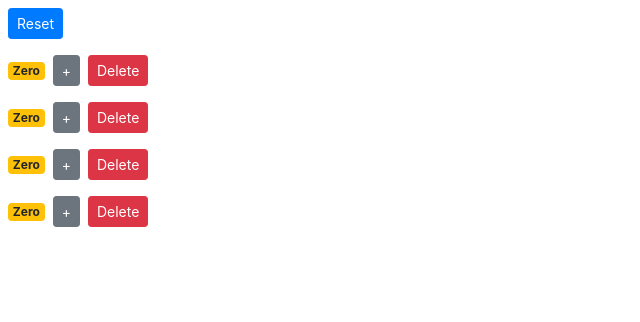
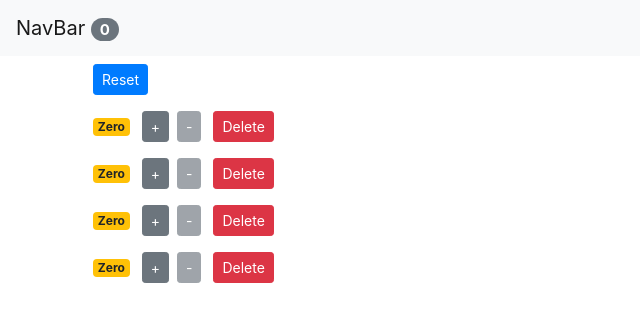
Before and after one commit to SebBird/counterapp, a React (Create React App) app: page / in a window 1280 px wide. Shown: the top 322 px of the page, without its empty margins (0-640 px from the left). Built offline with nearby package versions, Linux system fonts and the light colour scheme.

Commit message:
add nav, add decrement btn, add src of truth

```diff
--- a/src/App.js
+++ b/src/App.js
@@ -1,25 +1,70 @@
-import logo from './logo.svg';
-import './App.css';
+import React, { Component } from "react";
+import NavBar from "./Components/navbar";
+import "./App.css";
+import Counters from "./Components/counters";
 
-function App() {
-  return (
-    <div className="App">
-      <header className="App-header">
-        <img src={logo} className="App-logo" alt="logo" />
-        <p>
-          Edit <code>src/App.js</code> and save to reload.
-        </p>
-        <a
-          className="App-link"
-          href="https://reactjs.org"
-          target="_blank"
-          rel="noopener noreferrer"
-        >
-          Learn React
-        </a>
-      </header>
-    </div>
-  );
+class App extends Component {
+  state = {
+    counters: [
+      { id: 1, value: 0 },
+      { id: 2, value: 0 },
+      { id: 3, value: 0 },
+      { id: 4, value: 0 },
+    ],
+  };
+
+  handleReset = () => {
+    const counters = this.state.counters.map((c) => {
+      c.value = 0;
+      return c;
+    });
+
+    this.setState({ counters });
+  };
+
+  handleIncrement = (counter) => {
+    const counters = [...this.state.counters];
+    const index = counters.indexOf(counter);
+    counters[index] = { ...counter };
+    counters[index].value++;
+    this.setState({ counters });
+  };
+
+  handleDecrement = (counter) => {
+    const counters = [...this.state.counters];
+    const index = counters.indexOf(counter);
+    counters[index] = { ...counter };
+    counters[index].value--;
+
+    if (counters[index].value < 0) {
+      return;
+    }
+    this.setState({ counters });
+  };
+
+  handleDelete = (counterId) => {
+    const counters = this.state.counters.filter((c) => c.id !== counterId);
+    this.setState({ counters });
+  };
+
+  render() {
+    return (
+      <React.Fragment>
+        <NavBar
+          totalCounters={this.state.counters.filter((c) => c.value > 0).length}
+        />
+        <main className="container">
+          <Counters
+            counters={this.state.counters}
+            onReset={this.handleReset}
+            onIncrement={this.handleIncrement}
+            onDecrement={this.handleDecrement}
+            onDelete={this.handleDelete}
+          />
+        </main>
+      </React.Fragment>
+    );
+  }
 }
 
 export default App;
--- a/src/Components/counter.jsx
+++ b/src/Components/counter.jsx
@@ -1,18 +1,28 @@
 import React, { Component } from "react";
 
 class Counter extends Component {
-
   render() {
     return (
       <div>
         <span className={this.getBadgeClasses()}>{this.formatCount()}</span>
         <button
           onClick={() => this.props.onIncrement(this.props.counter)}
-          className="btn btn-secondary btn-sm"
+          className="btn btn-secondary btn-sm m-1"
         >
           +
         </button>
-        <button onClick={() => this.props.onDelete(this.props.counter.id)} className="btn btn-danger btn-sm m-2">Delete</button>
+        <button
+          onClick={() => this.props.onDecrement(this.props.counter)}
+          className={this.getBtnClasses()}
+        >
+          -
+        </button>
+        <button
+          onClick={() => this.props.onDelete(this.props.counter.id)}
+          className="btn btn-danger btn-sm m-2"
+        >
+          Delete
+        </button>
       </div>
     );
   }
@@ -23,6 +33,12 @@
     return classes;
   }
 
+  getBtnClasses() {
+    let classes = "btn btn-secondary btn-sm m-1 ";
+    classes += this.props.counter.value === 0 ? "disabled" : "";
+    return classes;
+  }
+
   formatCount() {
     const { value: count } = this.props.counter;
     return count === 0 ? "Zero" : count;
--- a/src/Components/counters.jsx
+++ b/src/Components/counters.jsx
@@ -2,46 +2,28 @@
 import Counter from "./counter";
 
 class Counters extends Component {
-  state = {
-    counters: [
-      { id: 1, value: 0 },
-      { id: 2, value: 0 },
-      { id: 3, value: 0 },
-      { id: 4, value: 0 },
-    ],
-  };
+  render() {
+    const {
+      onReset,
+      counters,
+      onDelete,
+      onIncrement,
+      onDecrement,
+    } = this.props;
 
-handleReset = () => {
-  const counters = this.state.counters.map(c => {
-    c.value = 0;
-    return c;
-  })
-
-  this.setState({counters});
-};
-
-handleIncrement = (counter) => {
-  const counters = [...this.state.counters];
-  const index = counters.indexOf(counter);
-  counters[index] = {...counter};
-  counters[index].value++;
-  this.setState({counters});
-
-};
-
-handleDelete = (counterId) => {
-  const counters = this.state.counters.filter(c => c.id !== counterId);
-  this.setState({counters})
-};
-
-  render() {
     return (
       <div>
-        <button
-        onClick={this.handleReset}
-        className="btn btn-primary btn-sm m-2">Reset</button>
-        {this.state.counters.map((counter) => (
-          <Counter key={counter.id} onIncrement={this.handleIncrement} onDelete={this.handleDelete} counter={counter}/>
+        <button onClick={onReset} className="btn btn-primary btn-sm m-2">
+          Reset
+        </button>
+        {counters.map((counter) => (
+          <Counter
+            key={counter.id}
+            onIncrement={onIncrement}
+            onDecrement={onDecrement}
+            onDelete={onDelete}
+            counter={counter}
+          />
         ))}
       </div>
     );
--- /dev/null
+++ b/src/Components/navbar.jsx
@@ -0,0 +1,17 @@
+import React from "react";
+
+//Stateless Functional Component
+const NavBar = ({ totalCounters }) => {
+  return (
+    <nav className="navbar navbar-light bg-light">
+      <a className="navbar-brand" href="#">
+        NavBar{" "}
+        <span className="badge badge-pill badge-secondary">
+          {totalCounters}
+        </span>
+      </a>
+    </nav>
+  );
+};
+
+export default NavBar;
--- a/src/index.js
+++ b/src/index.js
@@ -4,9 +4,8 @@
 import App from "./App";
 import reportWebVitals from "./reportWebVitals";
 import "bootstrap/dist/css/bootstrap.css";
-import Counters from "./Components/counters";
 
-ReactDOM.render(<Counters />, document.getElementById("root"));
+ReactDOM.render(<App />, document.getElementById("root"));
 
 // If you want to start measuring performance in your app, pass a function
 // to log results (for example: reportWebVitals(console.log))
```
